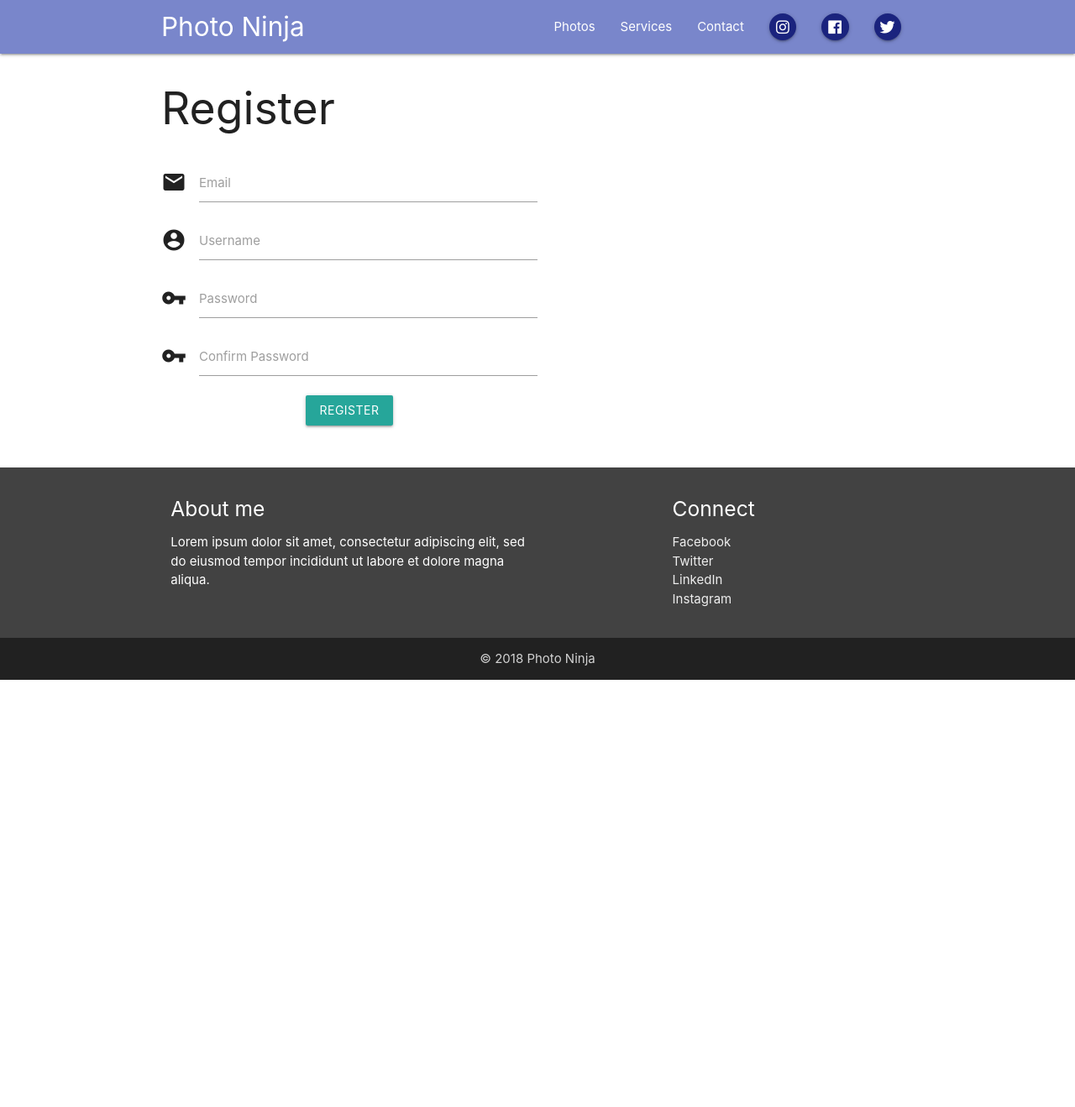
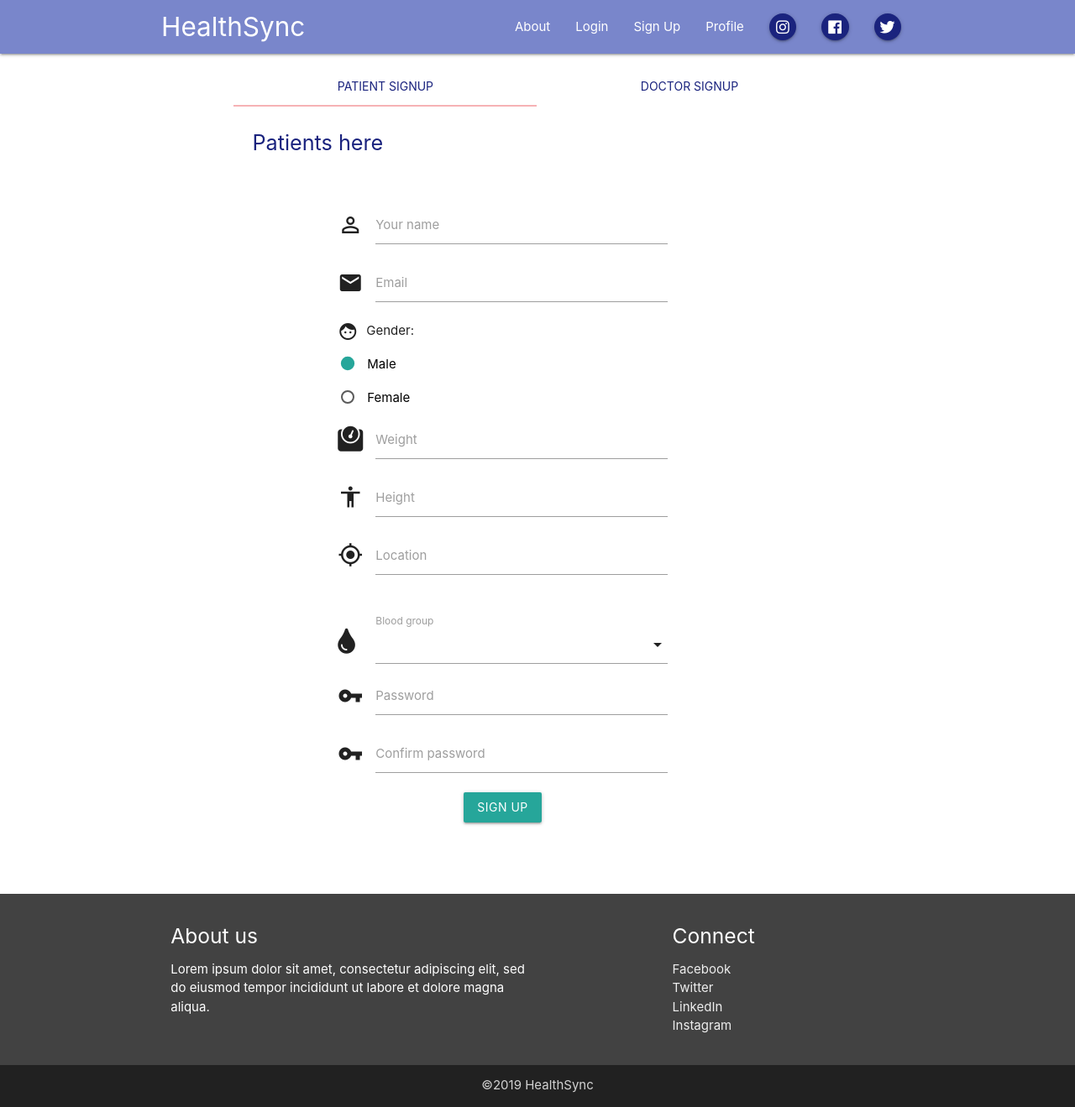
Before and after one commit to VedantParanjape/VJTICrackers, a Flask app: page /register in a window 1280 px wide. Shown: the whole page at 84% size. Before the commit the page ends 810 px from the top, so only its background shows below. Run offline with Flask 2, Linux system fonts and the light colour scheme; some libraries are stand-ins or nearby versions.

Commit message:
login/signup done. no file upload

```diff
--- a/VJTICrackersBlog/routes.py
+++ b/VJTICrackersBlog/routes.py
@@ -18,17 +18,19 @@ def about():
 
 @app.route("/register", methods=['GET', 'POST'])
 def register():
-    if current_user.is_authenticated:
-        return redirect(url_for('home'))
-    form = RegistrationForm()
-    if form.validate_on_submit():
-        hashed_password = bcrypt.generate_password_hash(form.password.data).decode('utf-8')
-        user = User(username=form.username.data, email=form.email.data, password=hashed_password)
-        db.session.add(user)
-        db.session.commit()
-        flash('Your account has been created! You are now able to log in', 'success')
-        return redirect(url_for('login'))
-    return render_template('register.html', title='Register', form=form)
+    return render_template("signup.html")
+    # if current_user.is_authenticated:
+    #     return redirect(url_for('home'))
+    # form = RegistrationForm()
+    # if form.validate_on_submit():
+    #     hashed_password = bcrypt.generate_password_hash(form.password.data).decode('utf-8')
+    #     user = User(username=form.username.data, email=form.email.data, password=hashed_password)
+    #     db.session.add(user)
+    #     db.session.commit()
+    #     flash('Your account has been created! You are now able to log in', 'success')
+    #     return redirect(url_for('login'))
+    # return render_template('register.html', title='Register', form=form)
+
 
 
 @app.route("/login", methods=['GET', 'POST'])
--- a/VJTICrackersBlog/templates/layout.html
+++ b/VJTICrackersBlog/templates/layout.html
@@ -20,14 +20,15 @@
     <header>
         <nav class="nav-wrapper indigo lighten-2">
             <div class="container">
-                <a href="" class="brand-logo">Photo Ninja</a>
+                <a href="" class="brand-logo">HealthSync</a>
                 <a href="" class="sidenav-trigger" data-target="mobile-menu">
                     <i class="material-icons">menu</i>
                 </a>
                 <ul class="right hide-on-med-and-down">
-                    <li><a href="#photos">Photos</a></li>
-                    <li><a href="#services">Services</a></li>
-                    <li><a href="#contact">Contact</a></li>
+                    <li><a href="/about">About</a></li>
+                    <li><a href="/login">Login</a></li>
+                    <li><a href="/signup">Sign Up</a></li>
+                    <li><a href="/profile">Profile</a></li>
                     <li><a href="#" class=" tooltipped btn-floating btn-small indigo darken-4" data-tooltip="Instagram">
                         <i class="fab fa-instagram"></i>
                     </a></li>
@@ -39,9 +40,10 @@
                     </a></li>
                 </ul>
                 <ul class="sidenav grey lighten-2" id="mobile-menu">
-                        <li><a href="#">Photos</a></li>
-                        <li><a href="#">Services</a></li>
-                        <li><a href="#">Contact</a></li>
+                        <li><a href="/about">About</a></li>
+                        <li><a href="/login">Login</a></li>
+                        <li><a href="/register">Sign Up</a></li>
+                        <li><a href="/profile">Profile</a></li>
                 </ul>
             </div>
         </nav>
@@ -56,7 +58,7 @@
         <div class="container">
             <div class="row">
                 <div class="col s12 l6">
-                    <h5>About me</h5>
+                    <h5>About us</h5>
                     <p>Lorem ipsum dolor sit amet, consectetur adipiscing elit, sed do eiusmod tempor incididunt ut labore et dolore magna aliqua. </p>
                 </div>
                 <div class="col s12 l4 offset-l2">
@@ -72,7 +74,7 @@
 
         </div>
         <div class="footer-copyright grey darken-4">
-            <div class="container center-align">&copy; 2018 Photo Ninja</div>
+            <div class="container center-align">&copy;2019 HealthSync</div>
         </div>
     </footer>
 
@@ -83,6 +85,9 @@
     <script>
         $(document).ready(function(){
            $('.sidenav').sidenav();
+            $(".tabs").tabs();
+            $(".tooltipped").tooltip();
+            $('select').formSelect();
         });
     </script>
 </body>
--- /dev/null
+++ b/VJTICrackersBlog/templates/signup.html
@@ -0,0 +1,181 @@
+{% extends 'layout.html' %}
+{% block content %}
+
+	<section class="container section" id="login">
+        <div class="row">
+            <div class="col s12 l10 offset-l1">
+
+
+                <ul class="tabs">
+                    <li class="tab col s6">
+                        <a href="#patient_signup" class="indigo-text text-darken-4">Patient signup</a>
+                    </li>
+                    <li class="tab col s6">
+                        <a href="#doctor_signup" class="indigo-text text-darken-4">Doctor signup</a>
+                    </li>
+                </ul>
+
+
+                <!-- Patient Signup -->
+                <div class="col s12">
+                    <div class="col s12" id="patient_signup">
+                        <p class="flow-text indigo-text text-darken-4">Patients here</p>
+                        <section class="section container" id="Sign in">
+                            <div class="row">
+                                <div class="col s12 l10">
+                                    <form action="">
+                                        <div class="input-field">
+                                            <i class="material-icons prefix">perm_identity</i>
+                                            <input type="text" id="pat_name">
+                                            <label for="pat_name">Your name</label>
+                                        </div>
+                                        <div class="input-field">
+                                            <i class="material-icons prefix">email</i>
+                                            <input type="email" id="pat_email">
+                                            <label for="pat_email">Email</label>
+                                        </div>
+
+                                        <!-- <div class="input-field">
+                                            <i class="material-icons prefix">face</i>
+                                            <p>
+	                                            <label for="pat_sex">
+	                                            	<input name="gender" type="radio" checked />
+	        										<span>Male</span>
+	                                            </label>
+                                            </p>
+
+                                            <p>
+	                                            <label for="pat_sex">
+	                                            	<input name="gender" type="radio"/>
+	        										<span>Female</span>
+	                                            </label>
+                                            </p>
+                                        </div> -->
+
+
+                                        	<i style="float:left; padding-right:10px" class="material-icons prefix">face</i>
+                                        	<p>Gender:</p>
+                                        	<div class="input-field">
+											    <p>
+											      <label for="pat_male">
+											        <input name="yourchoice" type="radio" id="pat_male" checked />
+											        <span class="black-text">Male</span>
+											      </label>
+											    </p>
+											    <p>
+											      <label for="pat_female">
+											        <input name="yourchoice" type="radio" id="pat_female" />
+											        <span class="black-text">Female</span>
+											      </label>
+											    </p>
+											</div>
+
+											<div class="input-field">
+												<i class="fas fa-weight prefix"></i>
+												<input type="text" id="pat_weight">
+												<label for="pat_weight">Weight</label>
+											</div>
+
+											<div class="input-field">
+												<i class="material-icons prefix">accessibility</i>
+												<input type="text" id="pat_height">
+												<label for="pat_height">Height</label>
+											</div>
+
+										<div class="input-field">
+                                            <i class="material-icons prefix">my_location</i>
+                                            <input type="text" id="loc">
+                                            <label for="loc">Location</label>
+                                        </div>
+                                        <br>
+                                        <div class="input-field">
+                                        	<i class="fas fa-lg prefix fa-tint"></i>
+										    <select id="blood_group" class="grey-text">
+										      <option value=""></option>
+										      <option value="A+">A+</option>
+										      <option value="A-">A-</option>
+										      <option value="B+">B+</option>
+										      <option value="B-">B+</option>
+										      <option value="O+">O+</option>
+										      <option value="O-">O-</option>
+										      <option value="AB+">AB+</option>
+										      <option value="AB-">AB-</option>
+										    </select>
+										    <label for="blood_group">Blood group</label>
+										 </div>
+
+                                        <div class="input-field">
+                                            <i class="material-icons prefix">vpn_key</i>
+                                            <input type="password" id="pat_pass">
+                                            <label for="pat_pass">Password</label>
+                                        </div>
+                                        <div class="input-field">
+                                            <i class="material-icons prefix">vpn_key</i>
+                                            <input type="password" id="pat_con">
+                                            <label for="pat_con">Confirm password</label>
+                                        </div>
+
+
+
+                                        <div class="input-field center">
+                                            <button class="btn">Sign up</button>
+                                        </div>
+                                    </form>
+                                </div>
+                            </div>
+                        </section>
+                    </div>
+
+                    <!-- Doctor Signup -->
+                    <div class="col s12" id="doctor_signup">
+                        <p class="flow-text indigo-text text-darken-4">Doctors here..</p>
+                        <section class="section container">
+                            <div class="row">
+                                <div class="col s12 l10">
+                                    <form action="">
+                                        <div class="input-field">
+                                            <i class="material-icons prefix">perm_identity</i>
+                                            <input type="text" id="doc_name">
+                                            <label for="doc_name">Your name</label>
+                                        </div>
+                                        <div class="input-field">
+                                            <i class="material-icons prefix">email</i>
+                                            <input type="email" id="doc_email">
+                                            <label for="doc_email">Email</label>
+                                        </div>
+                                        <div class="input-field">
+                                            <i class="material-icons prefix">my_location</i>
+                                            <input type="text" id="doc_loc">
+                                            <label for="doc_loc">Location</label>
+                                        </div>
+                                        <div class="input-field">
+                                            <i class="fas fa-graduation-cap prefix"></i>
+                                            <textarea class="materialize-textarea" id="doc_deg"></textarea>
+                                            <label for="doc_deg">Degree and Specialization</label>
+                                        </div>
+
+
+                                        <div class="input-field">
+                                            <i class="material-icons prefix">vpn_key</i>
+                                            <input type="password" id="doc_pass">
+                                            <label for="doc_pass">Password</label>
+                                        </div>
+                                        <div class="input-field">
+                                            <i class="material-icons prefix">vpn_key</i>
+                                            <input type="password" id="doc_con">
+                                            <label for="doc_con">Confirm password</label>
+                                        </div>
+                                        <div class="input-field center">
+                                            <button class="btn">Sign up</button>
+                                        </div>
+                                    </form>
+                                </div>
+                            </div>
+                        </section>
+                    </div>
+                </div>
+            </div>
+        </div>
+    </section>
+
+{% endblock %}
```
Also changed, not shown: VJTICrackersBlog/templates/home.html (+43 -4 lines), VJTICrackersBlog/templates/login.html (+46 -33 lines), VJTICrackersBlog/home_doc.jpg (renamed from VJTICrackersBlog/templates/img/home_doc.jpg), VJTICrackersBlog/templates/home_doc.jpg (added), VJTICrackersBlog/templates/img/city.jpg (added), VJTICrackersBlog/templates/img/man.jpg (added), VJTICrackersBlog/templates/img/nature.jpg (added), VJTICrackersBlog/templates/img/portrait.jpg (added), VJTICrackersBlog/templates/logo.png (added), home_doc.jpg (added), 2 other files.
